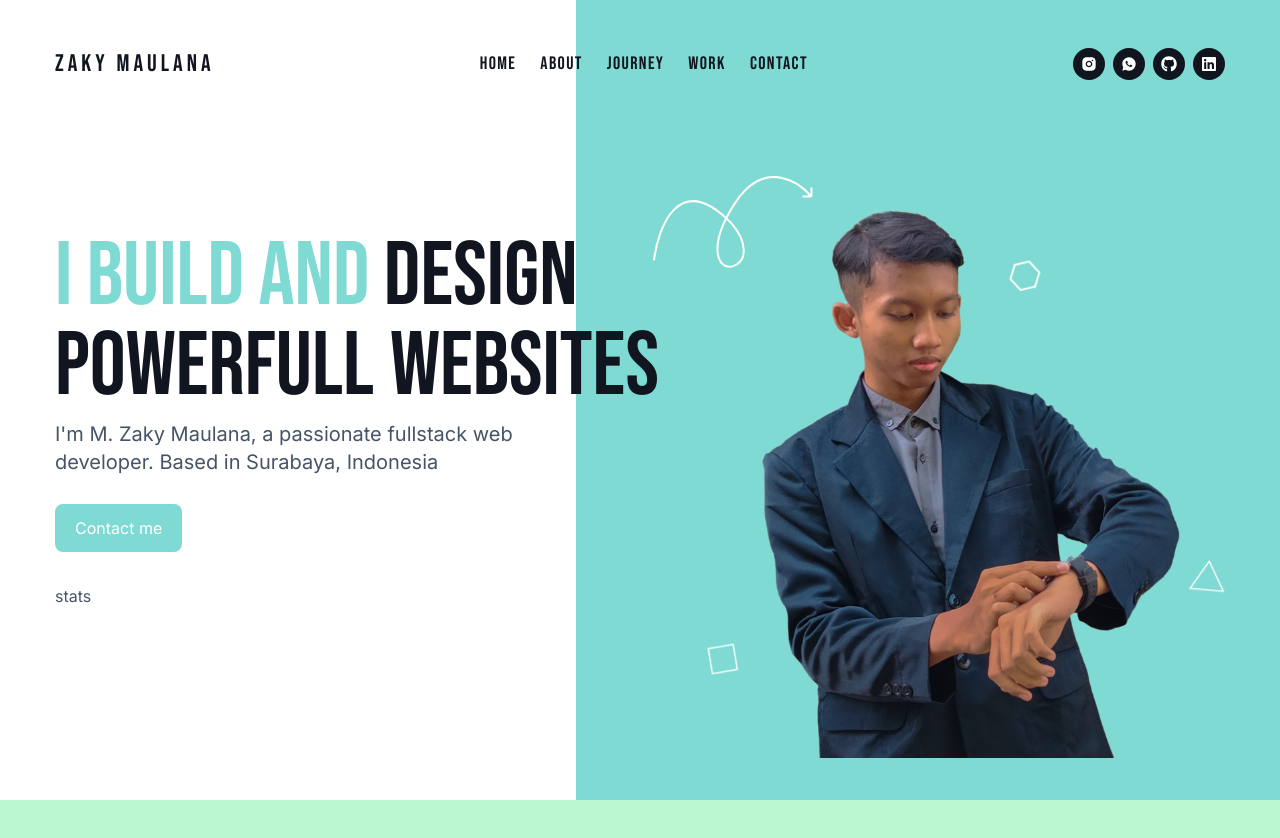
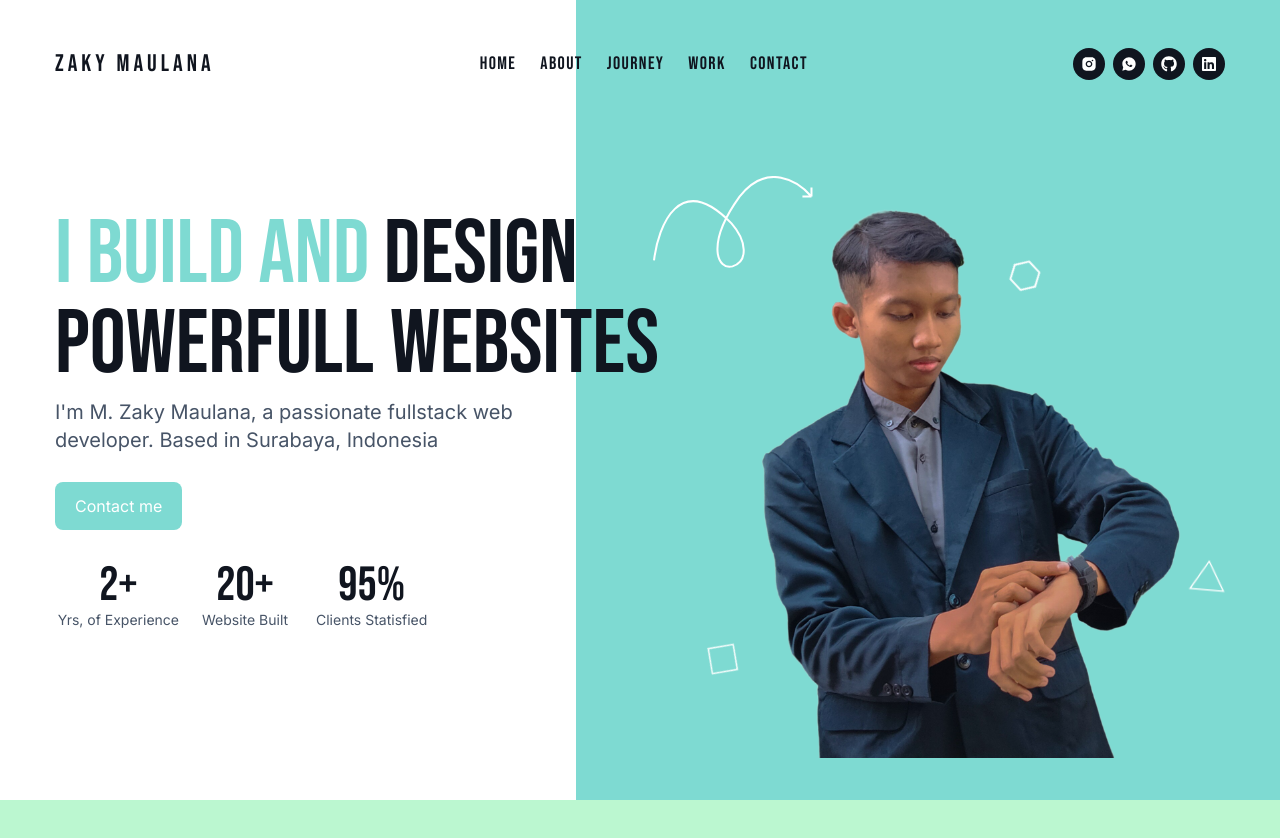
Before and after one commit to zkyymaulana/my-portfolio, a Next.js app: page / in a window 1280 px wide. Shown: the top 838 px of the page. Built offline with nearby package versions, Linux system fonts and the light colour scheme.

Commit message:
add stats count

```diff
--- a/components/Hero.js
+++ b/components/Hero.js
@@ -8,6 +8,7 @@ import { TypeAnimation } from 'react-type-animation';
 // components
 import RotatingShape from './RotatingShape';
 import Header from './Header';
+import Stats from './Stats/Stats';
 
 function Hero() {
 	return (
@@ -25,7 +26,7 @@ function Hero() {
 						<button className="btn btn-accent mb-8">Contact me</button>
 					</ScrollLink>
 					{/* Stats */}
-					<div>stats</div>
+					<Stats />
 				</div>
 				{/* Image */}
 				<div className="hidden xl:flex w-[55vw] h-[800px] absolute top-0 right-0 bg-accent">
--- /dev/null
+++ b/components/Stats/Stats.js
@@ -0,0 +1,32 @@
+import React from 'react';
+import StatsItem from './StatsItem';
+
+const statsData = [
+	{
+		endCountNum: 2,
+		endCountText: '+',
+		text: 'Yrs, of Experience',
+	},
+	{
+		endCountNum: 20,
+		endCountText: '+',
+		text: 'Website Built',
+	},
+	{
+		endCountNum: 95,
+		endCountText: '%',
+		text: 'Clients Statisfied',
+	},
+];
+
+const Stats = () => {
+	return (
+		<section className="flex justify-center xl:justify-normal mx-auto xl:mx-0 xl:w-[380px] gap-4 xl:gap-0">
+			{statsData.map((item, index) => {
+				return <StatsItem endCountNum={item.endCountNum} endCountText={item.endCountText} text={item.text} key={index} />;
+			})}
+		</section>
+	);
+};
+
+export default Stats;
--- /dev/null
+++ b/components/Stats/StatsItem.js
@@ -0,0 +1,16 @@
+import React from 'react';
+import CountUp from 'react-countup';
+
+const StatsItem = ({ endCountNum, endCountText, text }) => {
+	return (
+		<div className="flex xl:flex-1 flex-col items-center text-center">
+			<div className="font-primary text-primary text-4xl xl:text-5xl leading-none">
+				<CountUp end={endCountNum} delay={1} duration={4} />
+				<span>{endCountText}</span>
+			</div>
+			<p className="text-sm">{text}</p>
+		</div>
+	);
+};
+
+export default StatsItem;
```
